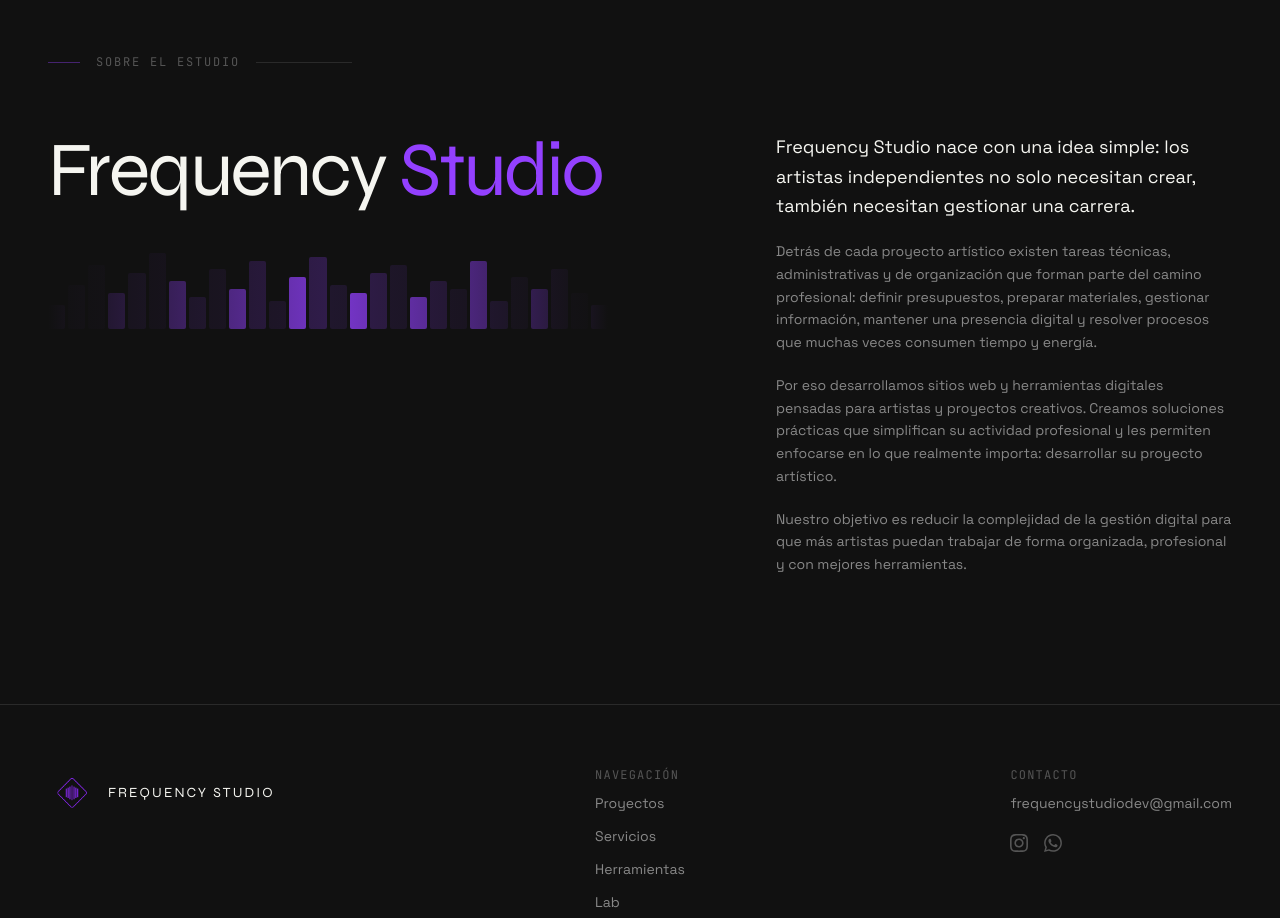
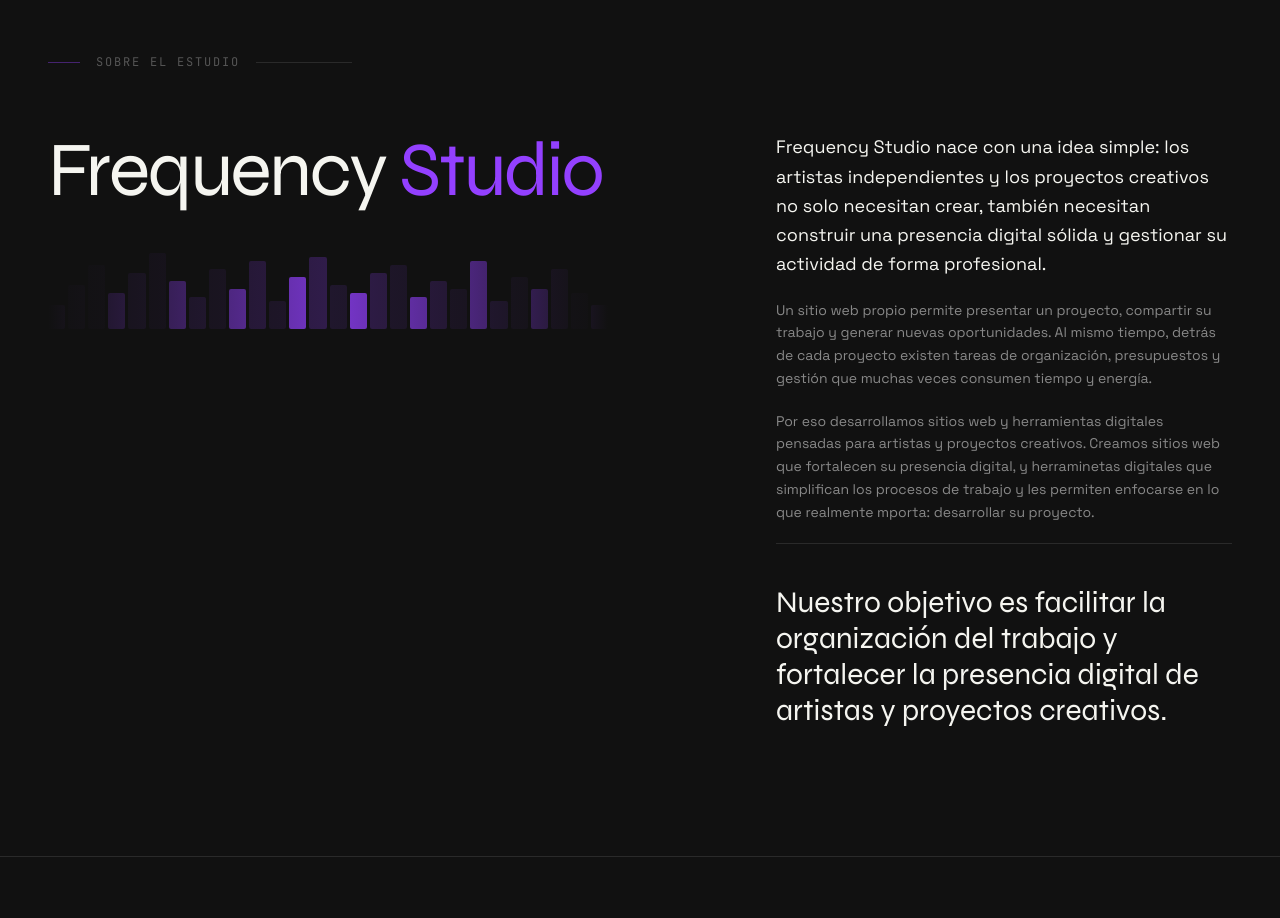
Before and after one commit to FrequencyStudio-dev/frequencystudio-web, a Next.js app: page / in a window 1280 px wide. Shown: the part 5260-6178 px from the top of the page. Built offline with nearby package versions, Linux system fonts and the light colour scheme.

Commit message:
content: update about section copy

```diff
--- a/src/components/sections/AboutSection.tsx
+++ b/src/components/sections/AboutSection.tsx
@@ -52,27 +52,28 @@
             <AnimateOnScroll delay={100}>
               <div className="space-y-5">
                 <p className="text-ink text-body-lg leading-relaxed">
-                  Frequency Studio nace con una idea simple: los artistas independientes no solo necesitan crear,
-                  también necesitan gestionar una carrera.
+                  Frequency Studio nace con una idea simple: los artistas independientes
+                  y los proyectos creativos no solo necesitan crear, también necesitan construir
+                  una presencia digital sólida y gestionar su actividad de forma profesional.
                 </p>
                 <p className="text-ink-muted text-body-sm leading-relaxed">
-                  Detrás de cada proyecto artístico existen tareas técnicas,
-                  administrativas y de organización que forman parte del
-                  camino profesional: definir presupuestos, preparar materiales,
-                  gestionar información, mantener una presencia
-                  digital y resolver procesos que muchas veces consumen tiempo y energía.
+                  Un sitio web propio permite presentar un proyecto, compartir su trabajo y
+                  generar nuevas oportunidades. Al mismo tiempo, detrás de cada proyecto existen
+                  tareas de organización, presupuestos y gestión que muchas veces consumen tiempo
+                   y energía.
                 </p>
                 <p className="text-ink-muted text-body-sm leading-relaxed">
-                  Por eso desarrollamos sitios web y herramientas digitales pensadas para artistas
-                  y proyectos creativos. Creamos soluciones prácticas que simplifican su actividad
-                  profesional y les permiten enfocarse en lo que realmente importa: desarrollar su
-                  proyecto artístico.
+                  Por eso desarrollamos sitios web y herramientas digitales pensadas para artistas y
+                  proyectos creativos. Creamos sitios web que fortalecen su presencia digital, y herraminetas
+                  digitales que simplifican los procesos de trabajo y les permiten enfocarse en lo que realmente
+                  mporta: desarrollar su proyecto.
                 </p>
-                <p className="text-ink-muted text-body-sm leading-relaxed">
-                  Nuestro objetivo es reducir la complejidad de la gestión digital para que
-                  más artistas puedan trabajar de forma organizada, profesional y con mejores
-                  herramientas.
-                </p>
+                <div className="mt-12 border-t border-border pt-10">
+                  <p className="font-display text-2xl lg:text-3xl text-ink leading-relaxed">
+                    Nuestro objetivo es facilitar la organización del trabajo y fortalecer la
+                    presencia digital de artistas y proyectos creativos.
+                  </p>
+                </div>
               </div>
             </AnimateOnScroll>
 
```
